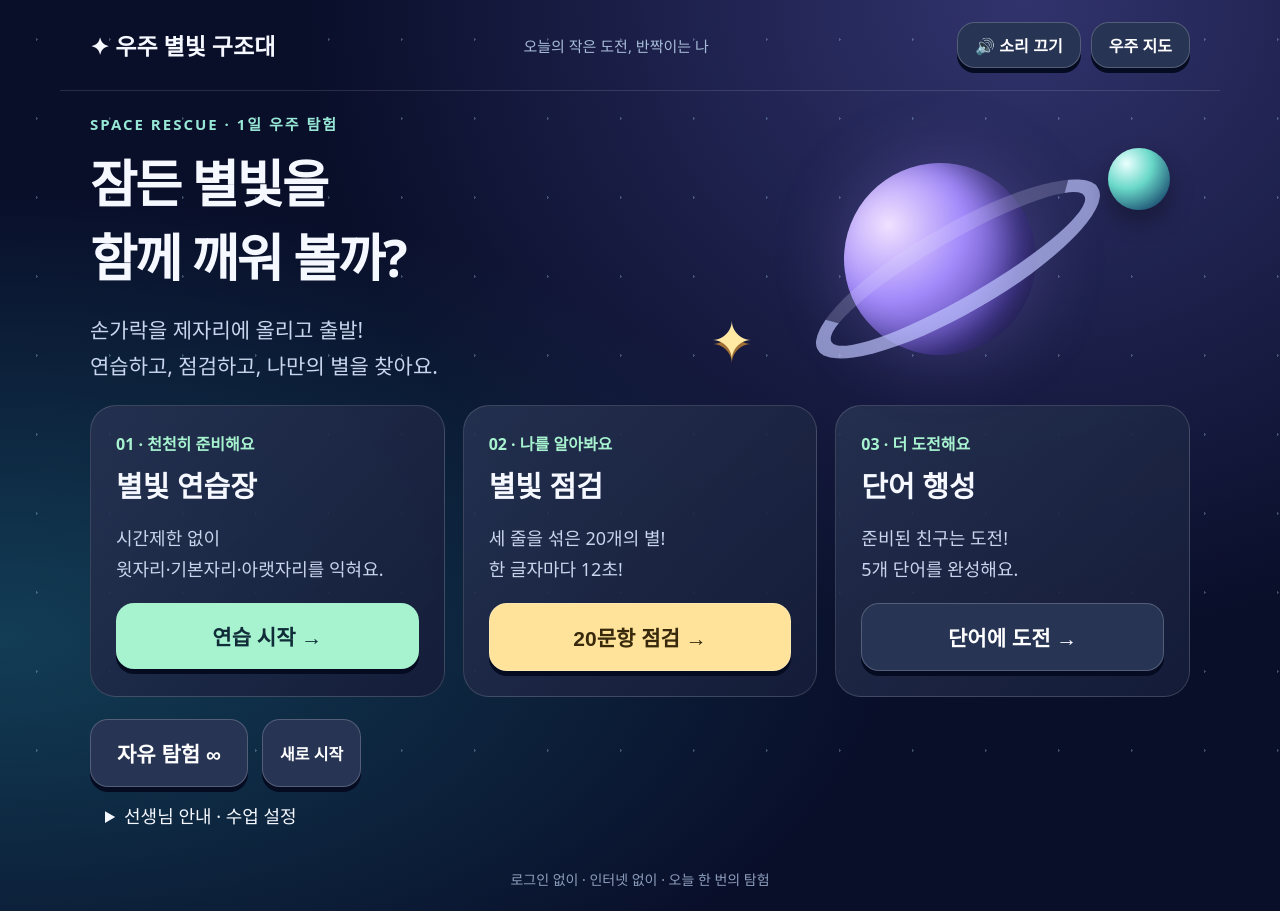
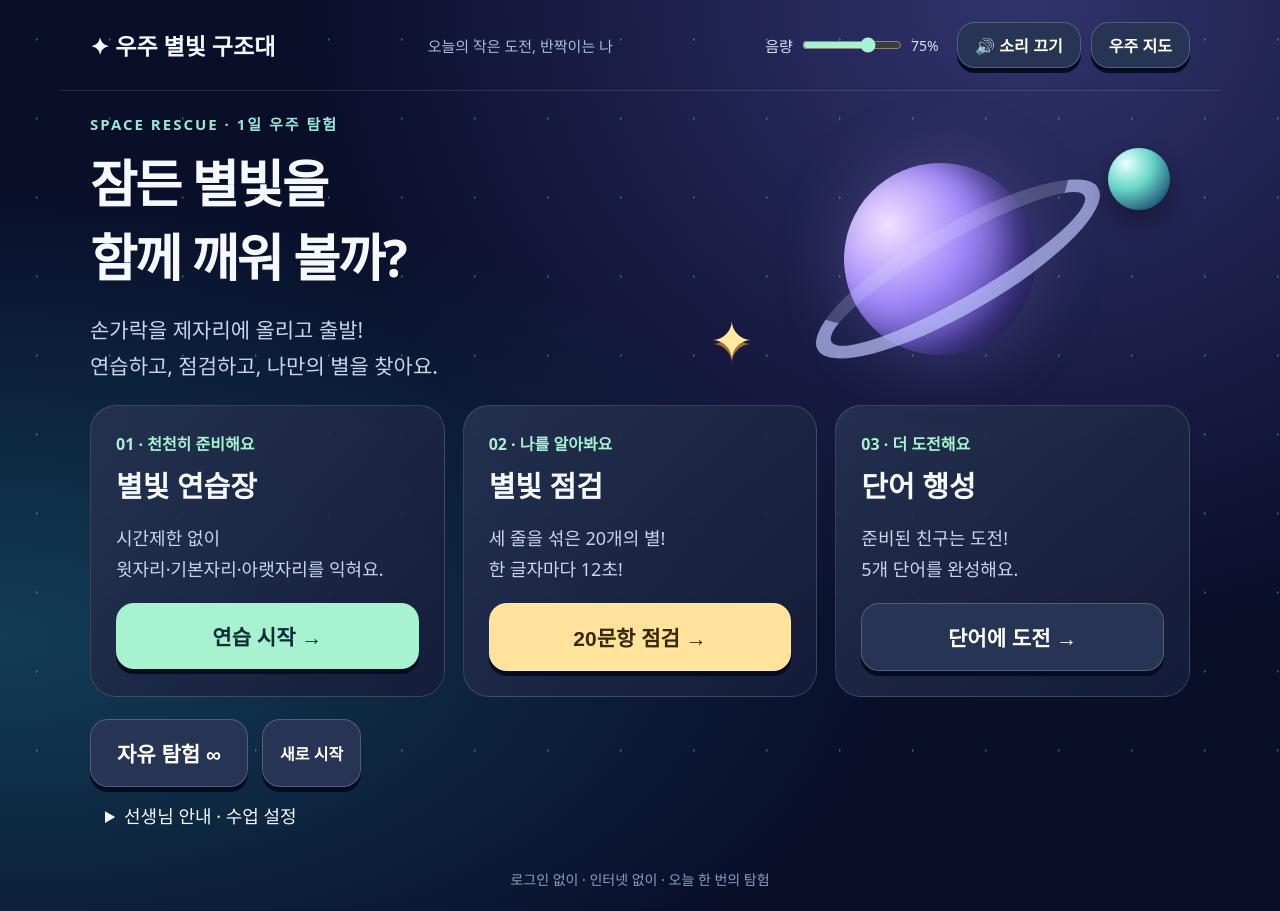
Before and after one commit to digitaltutor-stack/space-starlight-rescue, a plain HTML site: page index.html in a window 1280 px wide. Drawn offline with Linux system fonts and the light colour scheme.

Commit message:
Increase effect and timer volume; add adjustable volume slider

```diff
--- a/index.html
+++ b/index.html
@@ -7,17 +7,20 @@
 .row-hint{margin:24px auto;padding:20px;border:1px solid #9ddbd34a;border-radius:22px;background:#102c3e66;max-width:460px}.row-hint>span{font-size:17px;color:#b7c8e2}.row-hint>strong{display:block;font-size:clamp(24px,4vw,33px);color:#a7f3d0;margin:10px 0}.row-hint p{font-size:18px;margin:0}.key-help{margin:18px auto 0;padding:16px;background:#0c162c;border-radius:18px;max-width:570px}.key-help p{font-size:20px;margin:0 0 12px}.key-help small{display:block;color:#b7c8e2;margin-top:12px}.position-row{display:flex;justify-content:center;gap:5px}.position-key{width:35px;height:38px;border:1px solid #7b8da9;border-radius:6px;background:#26344c}.position-key.found{background:#ffe39a;color:#30250e;display:grid;place-items:center;font-size:26px}.mistake-popup-card .popup-row{font-size:36px}
 .visual-keyboard{width:min(100%,570px);margin:24px auto;padding:15px 12px 12px;background:linear-gradient(145deg,#3b4964,#182238);border:2px solid #63728b;border-bottom:7px solid #10192d;border-radius:20px;box-shadow:0 12px 25px #0003}.keyboard-top,.blank-row,.keyboard-bottom{display:flex;justify-content:center;gap:5px;margin:6px 0}.keyboard-top span{height:14px;flex:1;border-radius:3px;background:#46536b;border-bottom:2px solid #101b31}.blank-row{padding:5px;border-radius:10px;border:2px solid transparent}.blank-row span{height:31px;flex:1;border-radius:5px;background:#4a5872;border-bottom:4px solid #1b263d}.blank-row .wide-key{flex:1.35;background:#34415b}.blank-row.lit-row{background:#a7f3d022;border-color:#a7f3d0;box-shadow:0 0 15px #a7f3d02a}.lit-row .blank-key{background:#a7f3d0;border-color:#55ad99;box-shadow:0 0 8px #a7f3d033}.keyboard-bottom{padding:0 7px}.keyboard-bottom span{height:22px;flex:1;border-radius:4px;background:#34415b;border-bottom:3px solid #111c32}.keyboard-bottom .space-key{flex:5}.mistake-popup-card .visual-keyboard{margin:15px auto 0;max-width:400px;padding:8px}.mistake-popup-card .blank-row span{height:20px}.mistake-popup-card .keyboard-top span{height:8px}.mistake-popup-card .keyboard-bottom span{height:14px}@media(max-width:500px){.visual-keyboard{padding:10px 6px}.keyboard-top,.blank-row,.keyboard-bottom{gap:3px}.blank-row span{height:25px}}
 .header-controls{display:flex;gap:10px;flex-wrap:wrap;justify-content:flex-end}@media(max-width:600px){header{gap:10px}.header-controls .small{padding:8px 10px;font-size:14px}.brand{font-size:16px}}
+.volume-control{display:flex;align-items:center;gap:7px;font-size:15px;margin:0;color:#d6e4f7}.volume-control input{width:100px;accent-color:#a7f3d0}.volume-control output{min-width:36px;font-size:14px}@media(max-width:600px){.volume-control input{width:75px}.header-controls{max-width:100%}}
 </style>
-<header><div class="brand">✦ 우주 별빛 구조대</div><div class="tag">오늘의 작은 도전, 반짝이는 나</div><div class="header-controls"><button class="small" id="sound-toggle" onclick="toggleSound()" aria-pressed="true" aria-label="효과음 켜짐, 누르면 소리 끄기">🔊 소리 끄기</button><button class="small" onclick="goHome()">우주 지도</button></div></header><main id="app"></main>
+<header><div class="brand">✦ 우주 별빛 구조대</div><div class="tag">오늘의 작은 도전, 반짝이는 나</div><div class="header-controls"><label class="volume-control" for="sound-volume">음량 <input id="sound-volume" type="range" min="20" max="100" value="75" step="5" oninput="setSoundVolume(this.value)" onchange="playSound('next')" aria-label="효과음 크기"><output id="volume-value">75%</output></label><button class="small" id="sound-toggle" onclick="toggleSound()" aria-pressed="true" aria-label="효과음 켜짐, 누르면 소리 끄기">🔊 소리 끄기</button><button class="small" onclick="goHome()">우주 지도</button></div></header><main id="app"></main>
 <script>
 'use strict';
 const ROWS=[['ㅂ','ㅈ','ㄷ','ㄱ','ㅅ','ㅛ','ㅕ','ㅑ','ㅐ','ㅔ'],['ㅁ','ㄴ','ㅇ','ㄹ','ㅎ','ㅗ','ㅓ','ㅏ','ㅣ'],['ㅋ','ㅌ','ㅊ','ㅍ','ㅠ','ㅜ','ㅡ']], CODES=['QWERTYUIOP','ASDFGHJKL','ZXCVBNM'], BASE=ROWS.flat(), MAP=Object.fromEntries(ROWS.flatMap((row,r)=>row.map((c,i)=>['Key'+CODES[r][i],c]))), WORDS=['아이','나이','나라','아니','어머니'], LIMITS=[20,20,20,20,30];
 let mode='home',queue=[],index=0,records=[],wordRecords=[],reviewLetters=[],deadline=0,timer=null,locked=false,first=null,errors=0,practiceCount=0,practiceTarget=0,seconds=12,composing=false,session=0;
 // 모든 소리는 브라우저에서 작게 합성합니다. 외부 음원이나 자동 재생 요청은 없습니다.
+let soundVolume=0.75;
+function setSoundVolume(value){soundVolume=Math.max(.2,Math.min(1,Number(value)/100));initAudio();if(audioMaster){audioMaster.gain.cancelScheduledValues(audioContext.currentTime);audioMaster.gain.setValueAtTime(soundEnabled?soundVolume:0,audioContext.currentTime)}document.getElementById('volume-value').textContent=Math.round(soundVolume*100)+'%'}
 let soundEnabled=true,audioContext=null,audioMaster=null,lastEffect=-Infinity,lastMistake=-Infinity;
-function initAudio(){if(typeof window==='undefined')return;try{if(!audioContext){const AudioCtor=window.AudioContext||window.webkitAudioContext;if(!AudioCtor)return;audioContext=new AudioCtor();audioMaster=audioContext.createGain();audioMaster.gain.value=soundEnabled?0.22:0;audioMaster.connect(audioContext.destination)}if(soundEnabled&&audioContext.state==='suspended')audioContext.resume().catch(()=>{})}catch(_){}}
-function toggleSound(){soundEnabled=!soundEnabled;initAudio();if(audioMaster){audioMaster.gain.cancelScheduledValues(audioContext.currentTime);audioMaster.gain.setValueAtTime(soundEnabled?0.22:0,audioContext.currentTime)}const button=document.getElementById('sound-toggle');button.textContent=soundEnabled?'🔊 소리 끄기':'🔇 소리 켜기';button.setAttribute('aria-pressed',String(soundEnabled));button.setAttribute('aria-label',soundEnabled?'효과음 켜짐, 누르면 소리 끄기':'효과음 꺼짐, 누르면 소리 켜기')}
-function playSound(kind){if(!soundEnabled||document.hidden)return;initAudio();if(!audioContext||audioContext.state!=='running')return;const now=audioContext.currentTime;if(kind==='wrong'&&now-lastMistake<0.2)return;if(kind==='tick'&&now-lastEffect<0.25)return;if(kind==='wrong')lastMistake=now;if(kind!=='tick')lastEffect=now;const notes={correct:[[660,0,.09,.25],[880,.1,.15,.22]],wrong:[[260,0,.11,.17],[220,.11,.13,.13]],next:[[520,0,.065,.13]],timeout:[[330,0,.12,.16],[260,.15,.16,.13]],tick:[[900,0,.025,.045]]}[kind]||[];try{for(const [frequency,delay,duration,volume] of notes){const oscillator=audioContext.createOscillator(),gain=audioContext.createGain(),at=now+delay;oscillator.type='sine';oscillator.frequency.value=frequency;gain.gain.setValueAtTime(0,at);gain.gain.linearRampToValueAtTime(volume,at+.008);gain.gain.exponentialRampToValueAtTime(.0001,at+duration);oscillator.connect(gain);gain.connect(audioMaster);oscillator.start(at);oscillator.stop(at+duration+.01);oscillator.onended=()=>{oscillator.disconnect();gain.disconnect()}}}catch(_){}}
+function initAudio(){if(typeof window==='undefined')return;try{if(!audioContext){const AudioCtor=window.AudioContext||window.webkitAudioContext;if(!AudioCtor)return;audioContext=new AudioCtor();audioMaster=audioContext.createGain();audioMaster.gain.value=soundEnabled?soundVolume:0;audioMaster.connect(audioContext.destination)}if(soundEnabled&&audioContext.state==='suspended')audioContext.resume().catch(()=>{})}catch(_){}}
+function toggleSound(){soundEnabled=!soundEnabled;initAudio();if(audioMaster){audioMaster.gain.cancelScheduledValues(audioContext.currentTime);audioMaster.gain.setValueAtTime(soundEnabled?soundVolume:0,audioContext.currentTime)}const button=document.getElementById('sound-toggle');button.textContent=soundEnabled?'🔊 소리 끄기':'🔇 소리 켜기';button.setAttribute('aria-pressed',String(soundEnabled));button.setAttribute('aria-label',soundEnabled?'효과음 켜짐, 누르면 소리 끄기':'효과음 꺼짐, 누르면 소리 켜기')}
+function playSound(kind){if(!soundEnabled||document.hidden)return;initAudio();if(!audioContext||audioContext.state!=='running')return;const now=audioContext.currentTime;if(kind==='wrong'&&now-lastMistake<0.2)return;if(kind==='tick'&&now-lastEffect<0.25)return;if(kind==='wrong')lastMistake=now;if(kind!=='tick')lastEffect=now;const notes={correct:[[660,0,.12,.48],[880,.13,.18,.43]],wrong:[[330,0,.14,.38],[260,.15,.16,.34]],next:[[620,0,.10,.34]],timeout:[[390,0,.16,.40],[290,.18,.20,.35]],tick:[[1200,0,.065,.22]]}[kind]||[];try{for(const [frequency,delay,duration,volume] of notes){const oscillator=audioContext.createOscillator(),gain=audioContext.createGain(),at=now+delay;oscillator.type=kind==='tick'?'triangle':'sine';oscillator.frequency.value=frequency;gain.gain.setValueAtTime(0,at);gain.gain.linearRampToValueAtTime(volume,at+.008);gain.gain.exponentialRampToValueAtTime(.0001,at+duration);oscillator.connect(gain);gain.connect(audioMaster);oscillator.start(at);oscillator.stop(at+duration+.01);oscillator.onended=()=>{oscillator.disconnect();gain.disconnect()}}}catch(_){}}
 document.addEventListener('pointerdown',initAudio,true);document.addEventListener('keydown',initAudio,true);
 const app=document.getElementById('app');const btn=(s,f,c='')=>`<button class="${c}" onclick="${f}">${s}</button>`;
 let mistakePopup=null,mistakePopupTimer=null;
```
